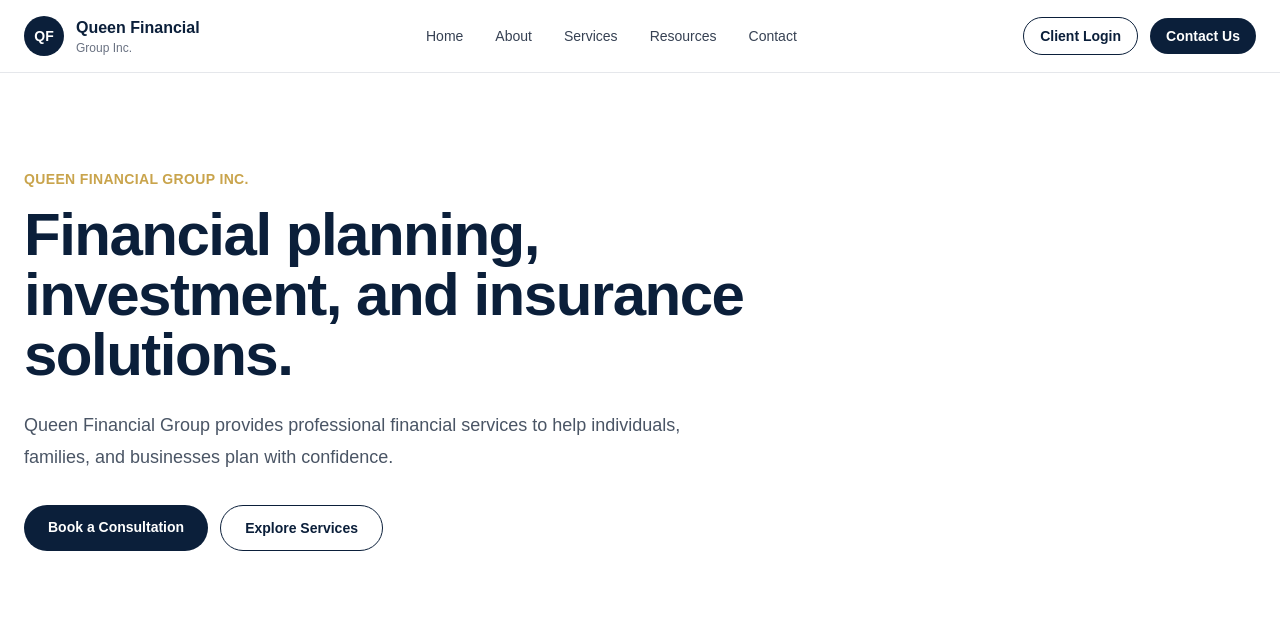
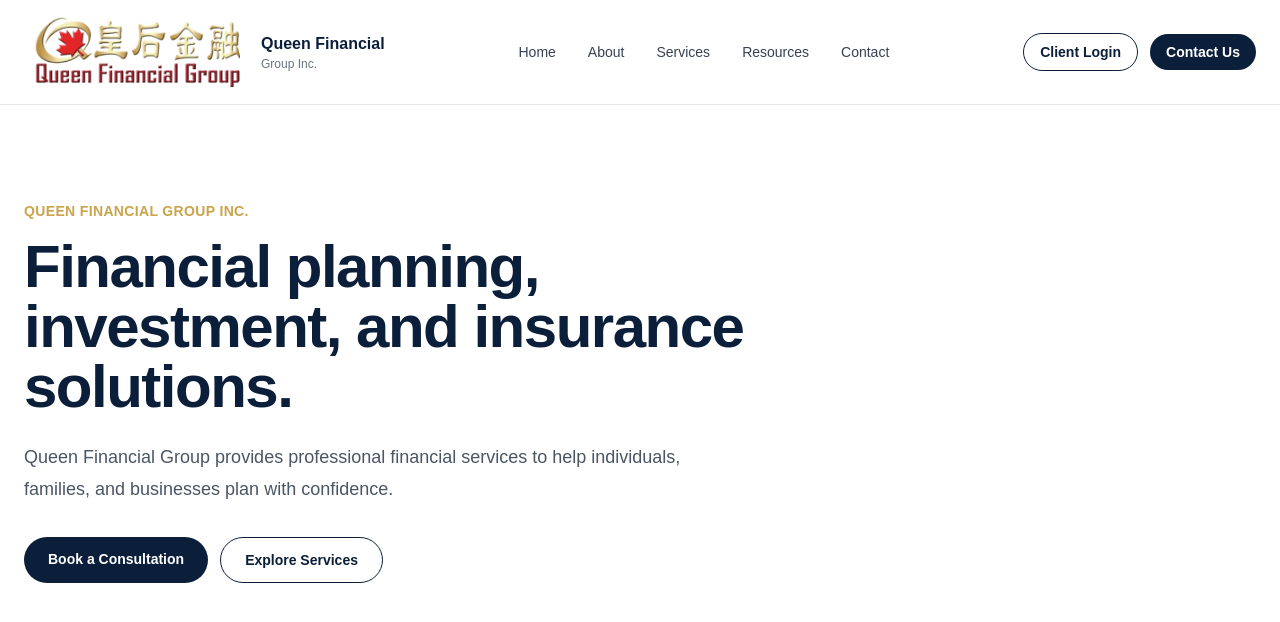
Before and after one commit to anitajiang8/queen-financial-website, a Next.js app: page / in a window 1280 px wide. Shown: the top 622 px of the page. Built offline with nearby package versions, Linux system fonts and the light colour scheme.

Commit message:
Add company logo

```diff
--- a/components/Navbar.tsx
+++ b/components/Navbar.tsx
@@ -1,5 +1,6 @@
 "use client";
 
+import Image from "next/image";
 import Link from "next/link";
 import { useState } from "react";
 
@@ -18,9 +19,13 @@
     <header className="sticky top-0 z-50 border-b border-gray-200 bg-white/95 backdrop-blur">
       <nav className="mx-auto flex max-w-7xl items-center justify-between px-6 py-4">
         <Link href="/" className="flex items-center gap-3">
-          <div className="flex h-10 w-10 items-center justify-center rounded-full bg-[#0B1F3A] text-sm font-bold text-white">
-            QF
-          </div>
+          <Image
+            src="/images/queenfinancial-logo.png"
+            alt="Queen Financial Group Inc. logo"
+            width={48}
+            height={48}
+            className="h-18 w-auto"
+          />
 
           <div>
             <p className="text-base font-semibold text-[#0B1F3A]">
```
Also changed, not shown: public/images/queenfinancial-logo.png (added).
